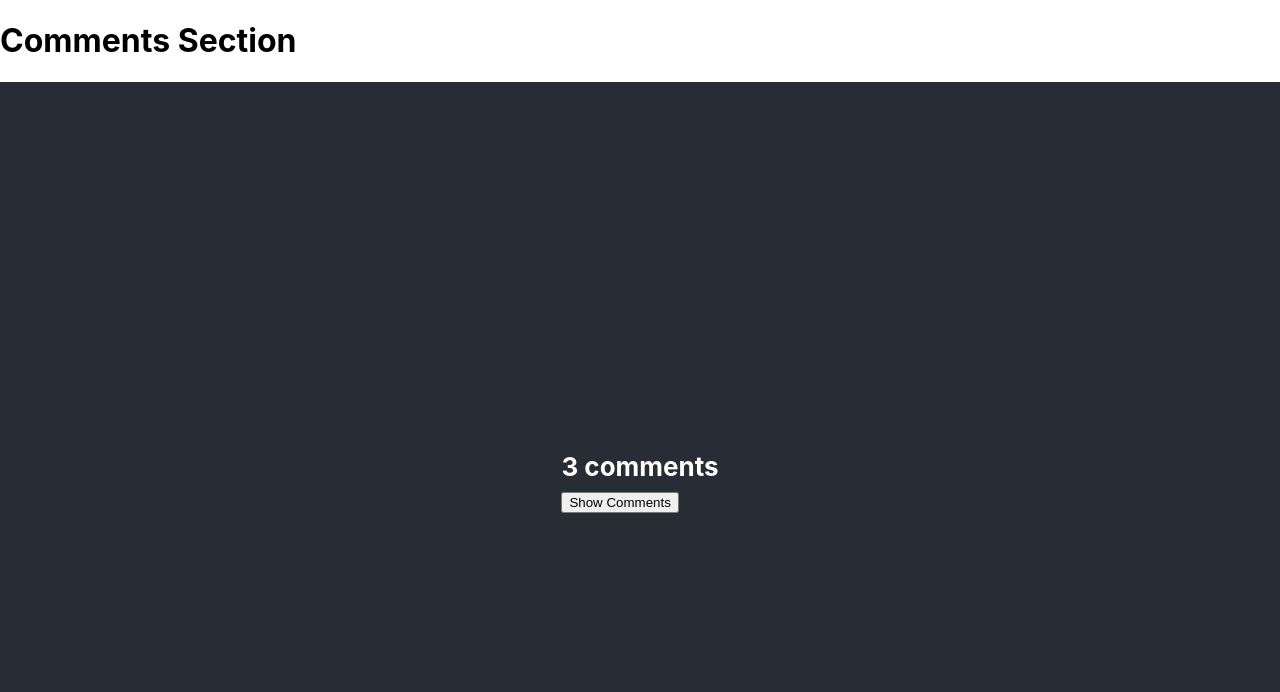
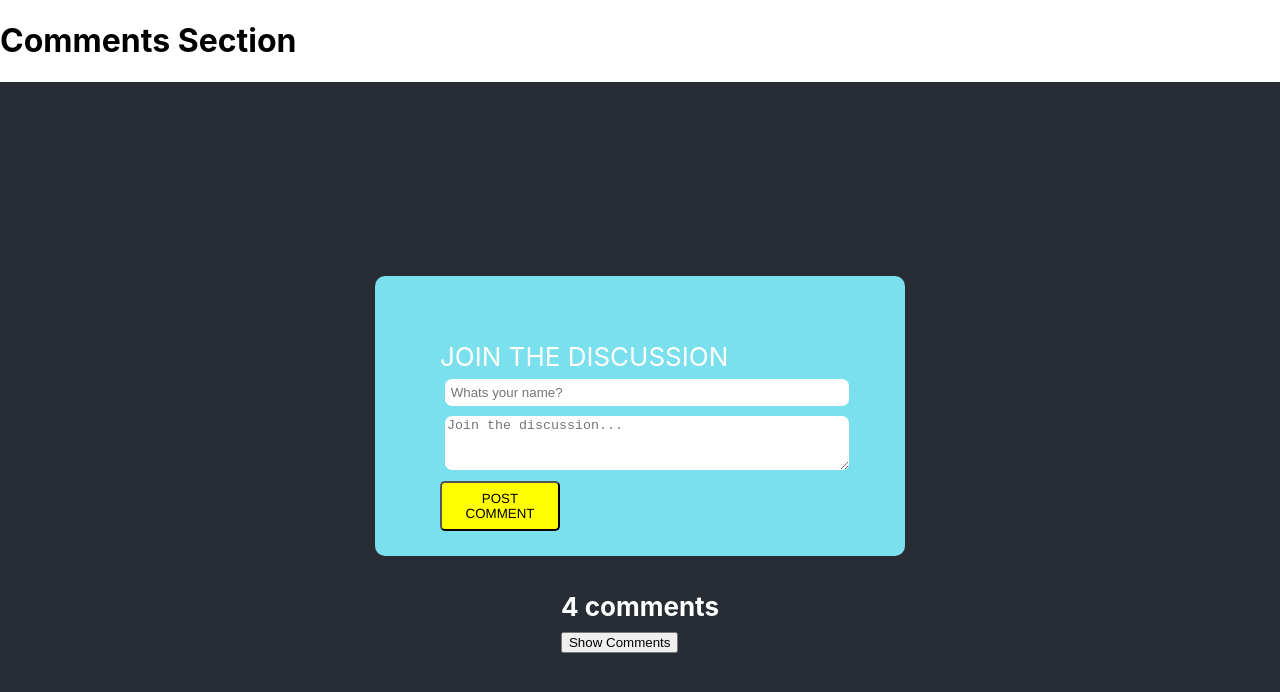
Before and after one commit to DodieMatts/Comments, a React (Create React App) app: page / in a window 1280 px wide. Shown: the top 692 px of the page. Built offline with nearby package versions, Linux system fonts and the light colour scheme.

Commit message:
Comment Form added, users can now interact and add comments using forms

```diff
--- a/src/CommentBox.js
+++ b/src/CommentBox.js
@@ -1,12 +1,19 @@
 import React, { Component } from 'react';
 import Comment from './Comment.js';
+import CommentForm from './CommentForm.js';
 
 class CommentBox extends Component {
 constructor() {
 	super();
 
 	this.state = {
-		showComments: false
+		showComments: false,
+            comments:  [
+              {id: 1, author:"Cecilia Cooke", body:"Great work son Im really proud of you!"},
+              {id: 2, author:"Denis Cooke", body:"Excellent progress being made"},
+              {id: 3, author:"Denis Cooke", body:"Excellent progress being made"},
+              {id: 4, author:"Denis Cooke", body:"Excellent progress being made"}
+            ]
 	};
 }
 
@@ -26,6 +33,7 @@ constructor() {
 
     return(
     <div className="comment-box">
+    <CommentForm addComment={this._addComment.bind(this)} />
         <h4 className="comment-count"> {this._getCommentsTitle(comments.length)}
         	<div>
   	        	<button onClick={this._handleClick.bind(this)} variant="Hide" className="comment-footer-hide"> {buttonText} </button>
@@ -40,16 +48,12 @@ constructor() {
 
     _getComments()
 {
-
-      const commentList = [
-        {id: 1, author:"Cecilia Cooke", body:"Great work son Im really proud of you!"},
-        {id: 2, author:"Denis Cooke", body:"Excellent progress being made"},
-        {id: 3, author:"Denis Cooke", body:"Excellent progress being made"}
-      ];
-
-  return commentList.map((comment)=>{
+  return this.state.comments.map((comment) => {
         return (
-          <Comment author= {comment.author} body= {comment.body} key={comment.id} />
+          <Comment
+          author= {comment.author}
+          body= {comment.body}
+          key={comment.id} />
           );
         });
 
@@ -71,6 +75,15 @@ _handleClick() {
 	});
 }
 
+_addComment(author, body) {
+  const comment = {
+      id: this.state.comments.length + 1,
+      author,
+      body
+    };
+    this.setState({comments: this.state.comments.concat([comment]) });
+}
+
 
 }
 
--- /dev/null
+++ b/src/CommentForm.js
@@ -0,0 +1,33 @@
+import React, { Component } from 'react';
+
+class CommentForm extends Component {
+	render() {
+		return (
+					<form className="comment-form" onSubmit={this._handleSubmit.bind(this)}>
+						<label> JOIN THE DISCUSSION </label>
+							<div className="comment-form-fields">
+								<input placeholder=" Whats your name? " ref={(input) => this._author = input} className="nameInput"/>
+								<br />
+								<textarea placeholder="Join the discussion... " ref={(textarea) => this._body = textarea} className="commentInput">
+							</textarea>
+							</div>
+							<div className="comment-form-actions">
+								<button type="submit" className="postComment">
+								POST COMMENT
+								</button>
+							</div>
+					</form>
+			);
+	}
+
+	_handleSubmit(event) {
+		event.preventDefault();
+
+		let author = this._author;
+		let body = this._body;
+
+		this.props.addComment(author.value, body.value);
+	}
+}
+
+export default CommentForm;
--- a/src/index.css
+++ b/src/index.css
@@ -12,3 +12,35 @@ code {
   font-family: source-code-pro, Menlo, Monaco, Consolas, "Courier New",
     monospace;
 }
+
+.comment-form {
+	width: 400px;
+	height: 150px;
+	padding: 65px;
+	background-color: #7ae0ed;
+	border-radius: 10px;
+}
+
+.nameInput {
+	width: 100%;
+	height: 25px;
+	border-radius: 7px;
+	border: none;
+	margin: 5px;
+}
+
+.commentInput {
+	width: 100%;
+	height: 50px;
+	border-radius: 7px;
+	border: none;
+	margin: 5px;
+}
+
+.postComment {
+	width: 30%;
+	height: 50px;
+	border-radius: 5px;
+	background-color: yellow;
+	font-family: helvetica;
+}
```
Lines whose indentation alone changed are shown as unchanged.
